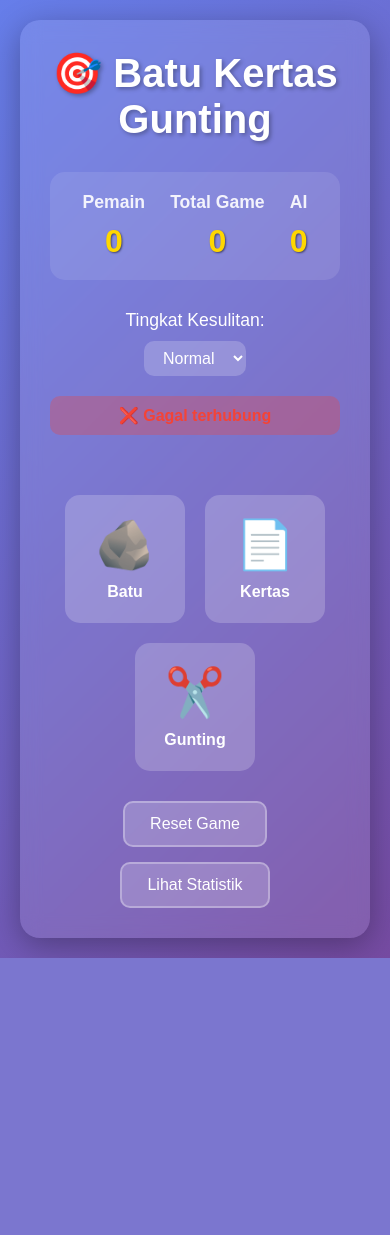
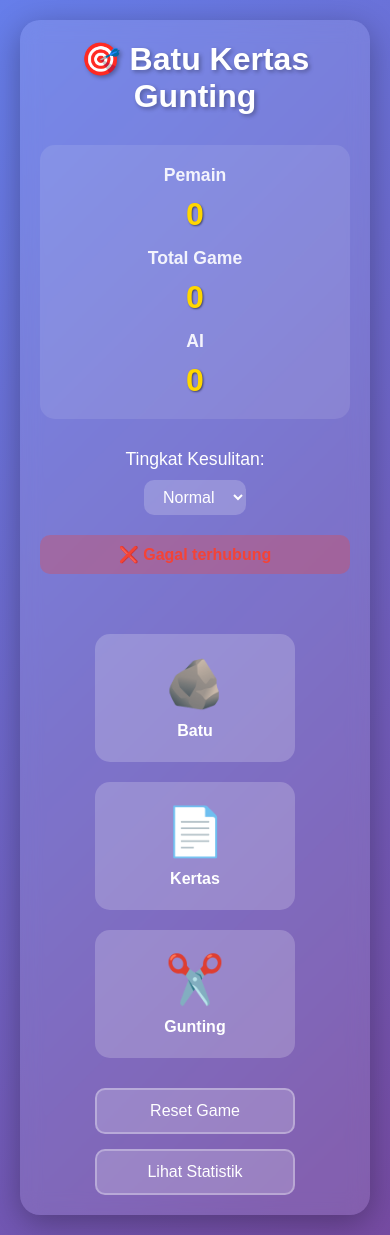
Before and after one commit to shabrina1708/rock-paper-scissors, a Flask app: page / in a window 390 px wide. Before the commit the page ends 958 px from the top, so only its background shows below. Run offline with Flask 3, Linux system fonts and the light colour scheme; data that the repository does not hold is empty.

Commit message:
Pesan commit kedua

```diff
--- a/backend/static/style.css
+++ b/backend/static/style.css
@@ -237,3 +237,119 @@
     background: rgba(255, 255, 255, 0.3);
     border-color: #FFD700;
 }
+
+/* Modal Styles */
+.modal {
+    position: fixed;
+    z-index: 1000;
+    left: 0;
+    top: 0;
+    width: 100%;
+    height: 100%;
+    background-color: rgba(0, 0, 0, 0.5);
+    display: flex;
+    justify-content: center;
+    align-items: center;
+}
+
+.modal-content {
+    background: linear-gradient(135deg, #667eea 0%, #764ba2 100%);
+    padding: 30px;
+    border-radius: 20px;
+    max-width: 500px;
+    width: 90%;
+    max-height: 80vh;
+    overflow-y: auto;
+    position: relative;
+    box-shadow: 0 8px 32px rgba(0, 0, 0, 0.3);
+}
+
+.close {
+    position: absolute;
+    right: 15px;
+    top: 15px;
+    font-size: 2em;
+    cursor: pointer;
+    color: white;
+    opacity: 0.7;
+}
+
+.close:hover {
+    opacity: 1;
+}
+
+#stats-content {
+    text-align: left;
+    margin-top: 20px;
+}
+
+#stats-content div {
+    margin-bottom: 10px;
+    padding: 10px;
+    background: rgba(255, 255, 255, 0.1);
+    border-radius: 8px;
+}
+
+/* Responsive Design */
+@media (max-width: 768px) {
+    .game-container {
+        padding: 20px;
+    }
+
+    h1 {
+        font-size: 2em;
+    }
+
+    .score-board {
+        flex-direction: column;
+        gap: 15px;
+    }
+
+    .game-choices {
+        flex-direction: column;
+        align-items: center;
+    }
+
+    .choice-btn {
+        width: 200px;
+    }
+
+    .round-display {
+        flex-direction: column;
+        gap: 15px;
+    }
+
+    .control-buttons {
+        flex-direction: column;
+        align-items: center;
+    }
+
+    .control-btn {
+        width: 200px;
+    }
+}
+
+/* Loading Animation */
+.loading {
+    opacity: 0.6;
+    pointer-events: none;
+}
+
+.loading::after {
+    content: '';
+    position: absolute;
+    top: 50%;
+    left: 50%;
+    width: 30px;
+    height: 30px;
+    margin: -15px 0 0 -15px;
+    border: 3px solid rgba(255, 255, 255, 0.3);
+    border-top: 3px solid white;
+    border-radius: 50%;
+    animation: spin 1s linear infinite;
+}
+
+@keyframes spin {
+    0% { transform: rotate(0deg); }
+    100% { transform: rotate(360deg); }
+}
```
